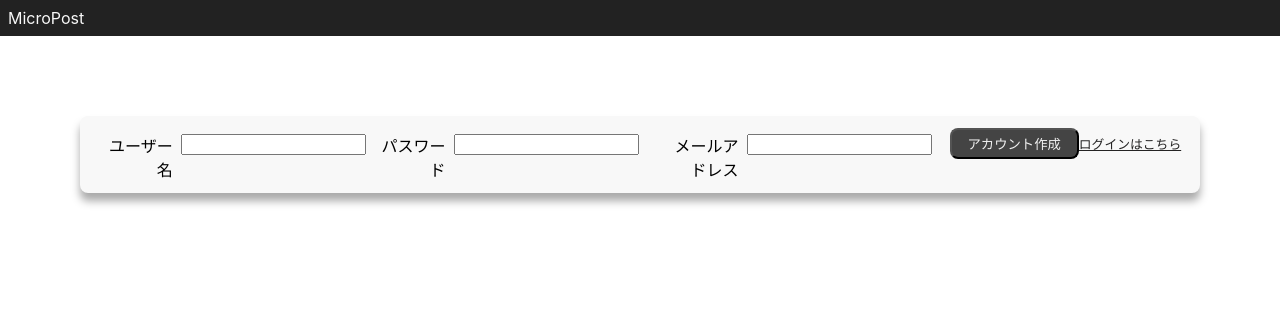
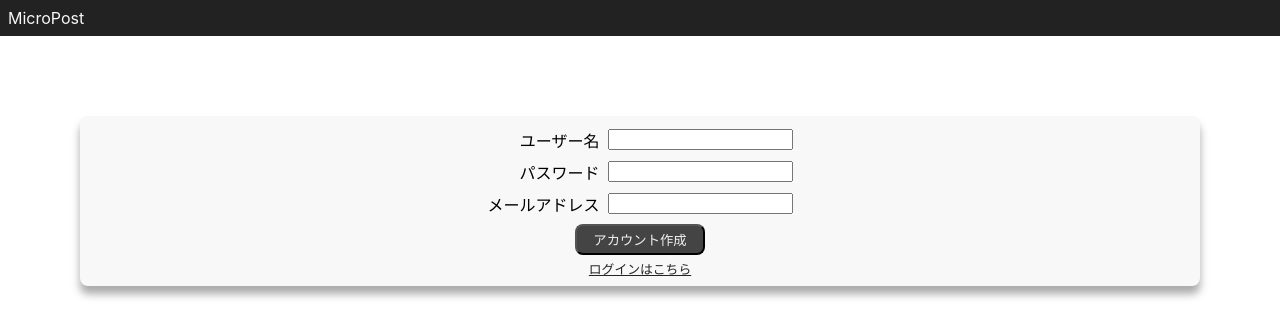
Before and after one commit to AkiFk-Git/Message-board-frontend, a React (Create React App) app: page /signUp in a window 1280 px wide. Shown: the top 336 px of the page. Built offline with nearby package versions, Linux system fonts and the light colour scheme; the HTML template or start-up script is replaced by a standard one.

Commit message:
スタイル変更

```diff
--- a/src/components/SignUpForm.tsx
+++ b/src/components/SignUpForm.tsx
@@ -6,6 +6,7 @@ import { signUp } from '../api/User';
 import {
   SSignUpFrame,
   SSignUpInput,
+  SSignUpInputFrame,
   SSignUpLabel,
   SSignUpRow,
   SToSignIn,
@@ -40,6 +41,7 @@ export const SignUpForm = () => {
 
   return (
     <SSignUpFrame>
+      <SSignUpInputFrame>
         <SSignUpRow>
           <SSignUpLabel>
             <label htmlFor='id'>ユーザー名</label>
@@ -79,6 +81,7 @@ export const SignUpForm = () => {
             />
           </SSignUpInput>
         </SSignUpRow>
+      </SSignUpInputFrame>
       <SSignUpRow>
         <SLoginButton type='button' onClick={onSignUpClick}>
           アカウント作成
--- a/src/styles/SignUpForm.tsx
+++ b/src/styles/SignUpForm.tsx
@@ -1,6 +1,9 @@
 import styled from 'styled-components';
 
 export const SSignUpFrame = styled.div`
+  display: flex;
+  flex-direction: column;
+  align-items: center;
   background-color: #f8f8f8;
   margin: 80px;
   padding-top: 8px;
@@ -9,17 +12,21 @@ export const SSignUpFrame = styled.div`
   box-shadow: 0 8px 8px #aaaaaa;
 `;
 
+export const SSignUpInputFrame = styled.div`
+  display: flex;
+  flex-direction: column;
+  align-items: end;
+`;
+
 export const SSignUpRow = styled.div`
-  display: inline-block;
   margin-top: 4px;
   margin-bottom: 4px;
 `;
 
 export const SSignUpLabel = styled.span`
-  display: inline-block;
   width: 25%;
   vertical-align: top;
-  text-align: right;
+  text-align: left;
   margin-right: 4px;
 `;
 
@@ -29,6 +36,7 @@ export const SSignUpInput = styled.span`
   vertical-align: top;
   margin-left: 4px;
 `;
+
 export const SLoginButton = styled.button`
   background-color: #444444;
   color: #f0f0f0;
--- a/src/styles/SigninForm.tsx
+++ b/src/styles/SigninForm.tsx
@@ -10,13 +10,11 @@ export const SSignInFrame = styled.div`
 `;
 
 export const SSignInRow = styled.div`
-  display: inline-block;
   margin-top: 4px;
   margin-bottom: 4px;
 `;
 
 export const SSignInLabel = styled.span`
-  display: inline-block;
   width: 25%;
   vertical-align: top;
   text-align: right;
```
Lines whose indentation alone changed are shown as unchanged.
